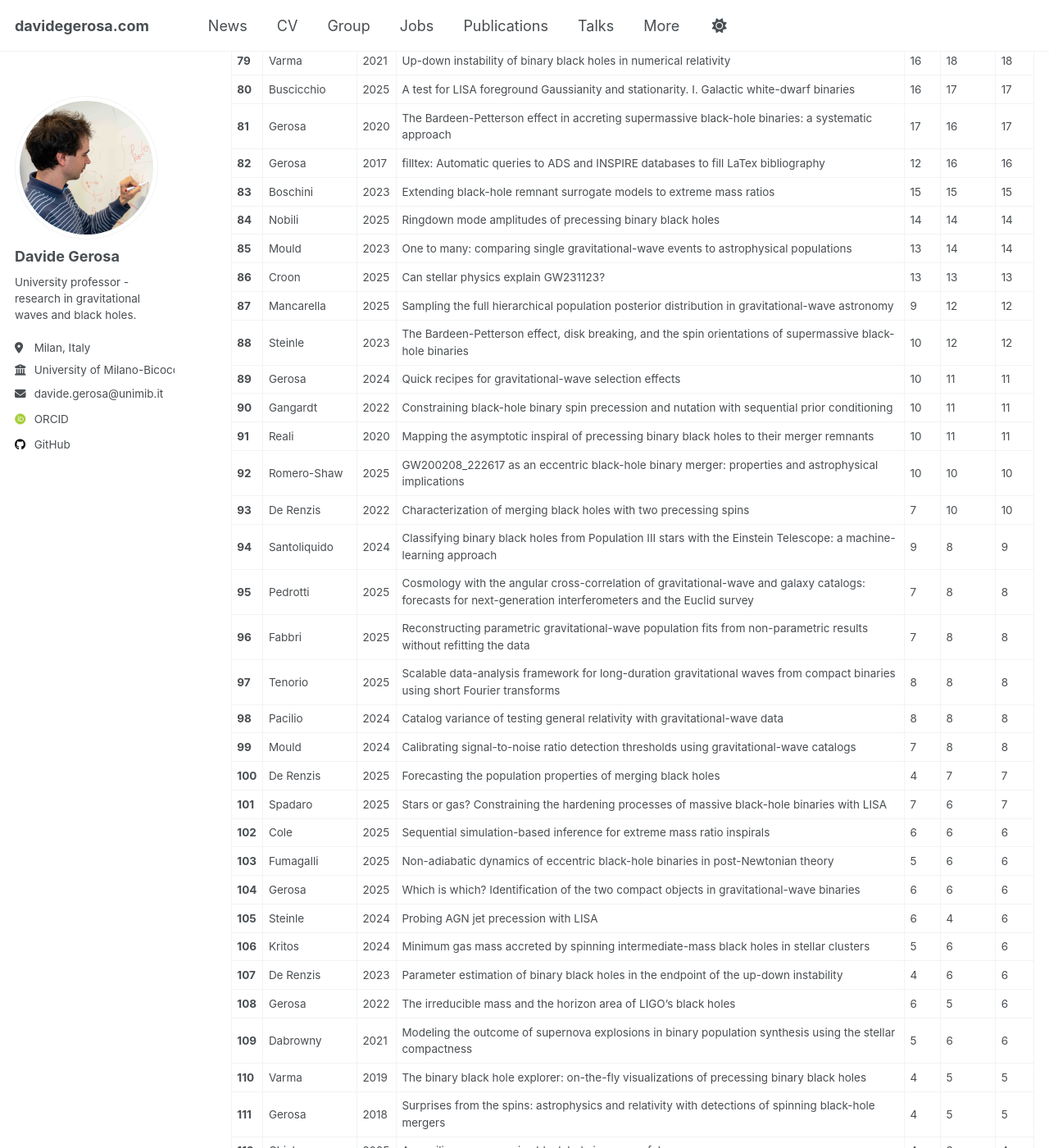
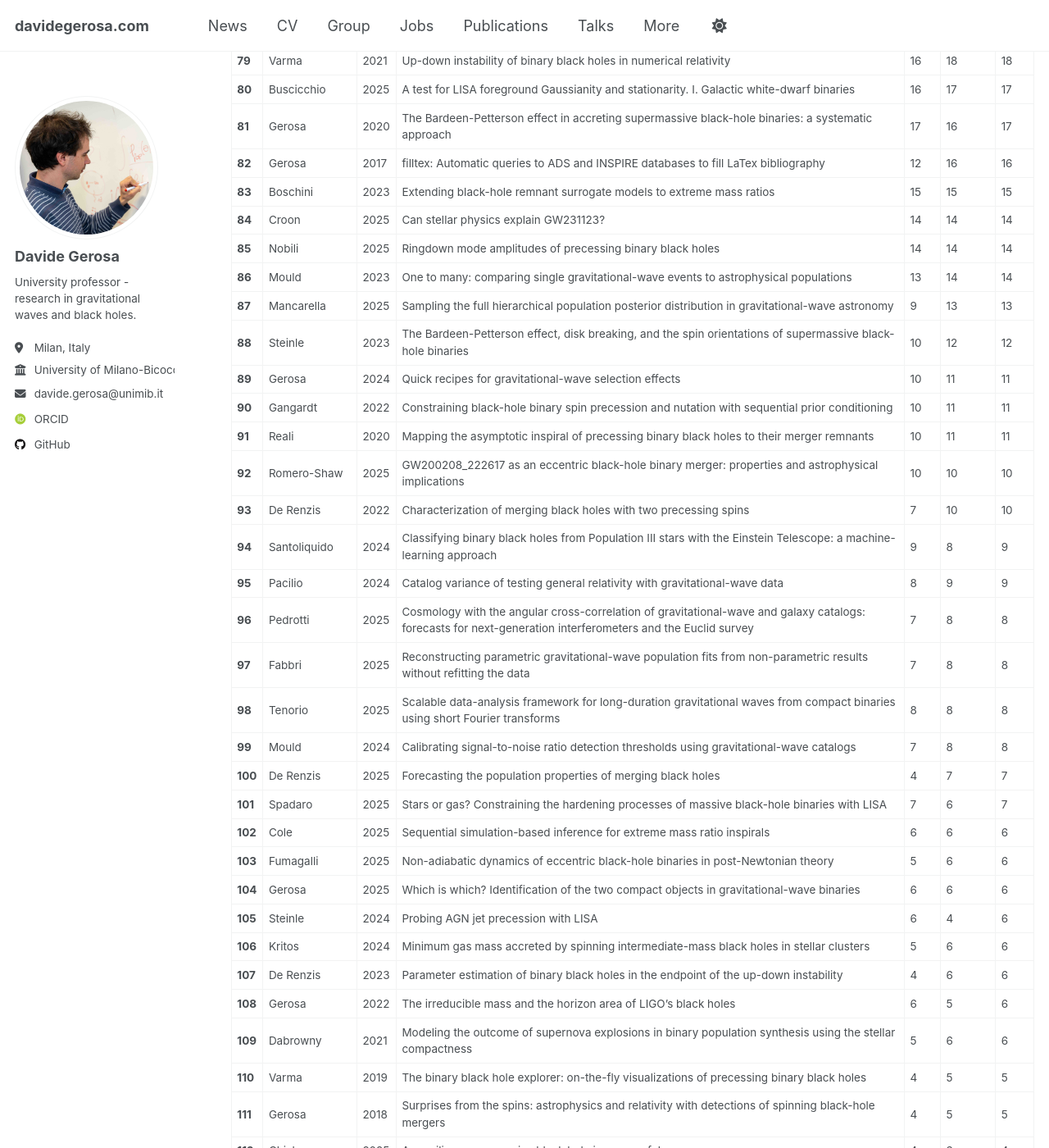
Before and after one commit to dgerosa/website, a Jekyll site: the page built from _pages/citations.md, in a window 1280 px wide and 1400 px high, scrolled down 3669 px. Shown: the whole window at 82% size. Built offline with Jekyll 4.4.1, drawn with Linux system fonts in a browser that asks for light colours; some web fonts are replaced; some of the changed text lies outside the part shown.

Commit message:
Website update from workflow

```diff
--- a/_pages/_citations.md
+++ b/_pages/_citations.md
@@ -92,10 +92,10 @@
 | **81** | Gerosa | 2020 | The Bardeen-Petterson effect in accreting supermassive black-hole binaries: a systematic approach | 17 | 16 | 17 |
 | **82** | Gerosa | 2017 | filltex: Automatic queries to ADS and INSPIRE databases to fill LaTex bibliography | 12 | 16 | 16 |
 | **83** | Boschini | 2023 | Extending black-hole remnant surrogate models to extreme mass ratios | 15 | 15 | 15 |
-| **84** | Nobili | 2025 | Ringdown mode amplitudes of precessing binary black holes | 14 | 14 | 14 |
-| **85** | Mould | 2023 | One to many: comparing single gravitational-wave events to astrophysical populations | 13 | 14 | 14 |
-| **86** | Croon | 2025 | Can stellar physics explain GW231123? | 13 | 13 | 13 |
-| **87** | Mancarella | 2025 | Sampling the full hierarchical population posterior distribution in gravitational-wave astronomy | 9 | 12 | 12 |
+| **84** | Croon | 2025 | Can stellar physics explain GW231123? | 14 | 14 | 14 |
+| **85** | Nobili | 2025 | Ringdown mode amplitudes of precessing binary black holes | 14 | 14 | 14 |
+| **86** | Mould | 2023 | One to many: comparing single gravitational-wave events to astrophysical populations | 13 | 14 | 14 |
+| **87** | Mancarella | 2025 | Sampling the full hierarchical population posterior distribution in gravitational-wave astronomy | 9 | 13 | 13 |
 | **88** | Steinle | 2023 | The Bardeen-Petterson effect, disk breaking, and the spin orientations of supermassive black-hole binaries | 10 | 12 | 12 |
 | **89** | Gerosa | 2024 | Quick recipes for gravitational-wave selection effects | 10 | 11 | 11 |
 | **90** | Gangardt | 2022 | Constraining black-hole binary spin precession and nutation with sequential prior conditioning | 10 | 11 | 11 |
@@ -103,10 +103,10 @@
 | **92** | Romero-Shaw | 2025 | GW200208_222617 as an eccentric black-hole binary merger: properties and astrophysical implications | 10 | 10 | 10 |
 | **93** | De Renzis | 2022 | Characterization of merging black holes with two precessing spins | 7 | 10 | 10 |
 | **94** | Santoliquido | 2024 | Classifying binary black holes from Population III stars with the Einstein Telescope: a machine-learning approach | 9 | 8 | 9 |
-| **95** | Pedrotti | 2025 | Cosmology with the angular cross-correlation of gravitational-wave and galaxy catalogs: forecasts for next-generation interferometers and the Euclid survey | 7 | 8 | 8 |
-| **96** | Fabbri | 2025 | Reconstructing parametric gravitational-wave population fits from non-parametric results without refitting the data | 7 | 8 | 8 |
-| **97** | Tenorio | 2025 | Scalable data-analysis framework for long-duration gravitational waves from compact binaries using short Fourier transforms | 8 | 8 | 8 |
-| **98** | Pacilio | 2024 | Catalog variance of testing general relativity with gravitational-wave data | 8 | 8 | 8 |
+| **95** | Pacilio | 2024 | Catalog variance of testing general relativity with gravitational-wave data | 8 | 9 | 9 |
+| **96** | Pedrotti | 2025 | Cosmology with the angular cross-correlation of gravitational-wave and galaxy catalogs: forecasts for next-generation interferometers and the Euclid survey | 7 | 8 | 8 |
+| **97** | Fabbri | 2025 | Reconstructing parametric gravitational-wave population fits from non-parametric results without refitting the data | 7 | 8 | 8 |
+| **98** | Tenorio | 2025 | Scalable data-analysis framework for long-duration gravitational waves from compact binaries using short Fourier transforms | 8 | 8 | 8 |
 | **99** | Mould | 2024 | Calibrating signal-to-noise ratio detection thresholds using gravitational-wave catalogs | 7 | 8 | 8 |
 | **100** | De Renzis | 2025 | Forecasting the population properties of merging black holes | 4 | 7 | 7 |
 | **101** | Spadaro | 2025 | Stars or gas? Constraining the hardening processes of massive black-hole binaries with LISA | 7 | 6 | 7 |
@@ -200,4 +200,4 @@
 
 
 <br><br>
-*Last updated: 2025-11-12 02:01:43 UTC*
+*Last updated: 2025-11-13 02:01:38 UTC*
```
Also changed, not shown: other parts of _pages/_citations.md (+10 -10 lines), _pages/_group.md (+2 -1 lines), _pages/_publications.md (+1 -1 lines), _pages/_talks.md (+1 -1 lines).
